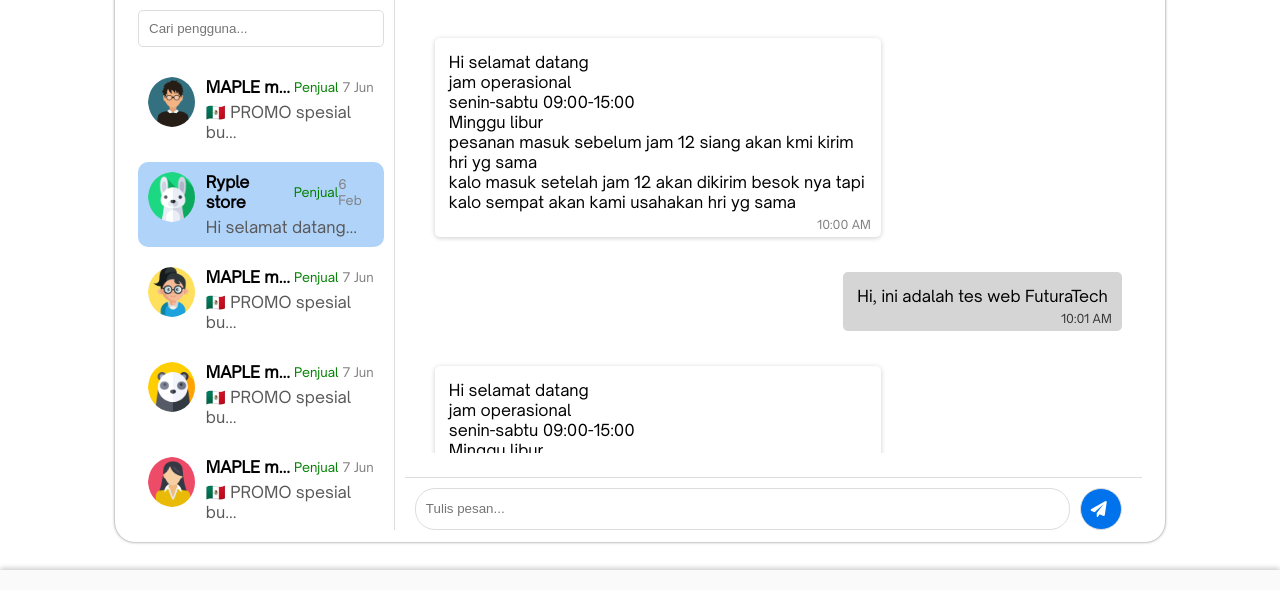
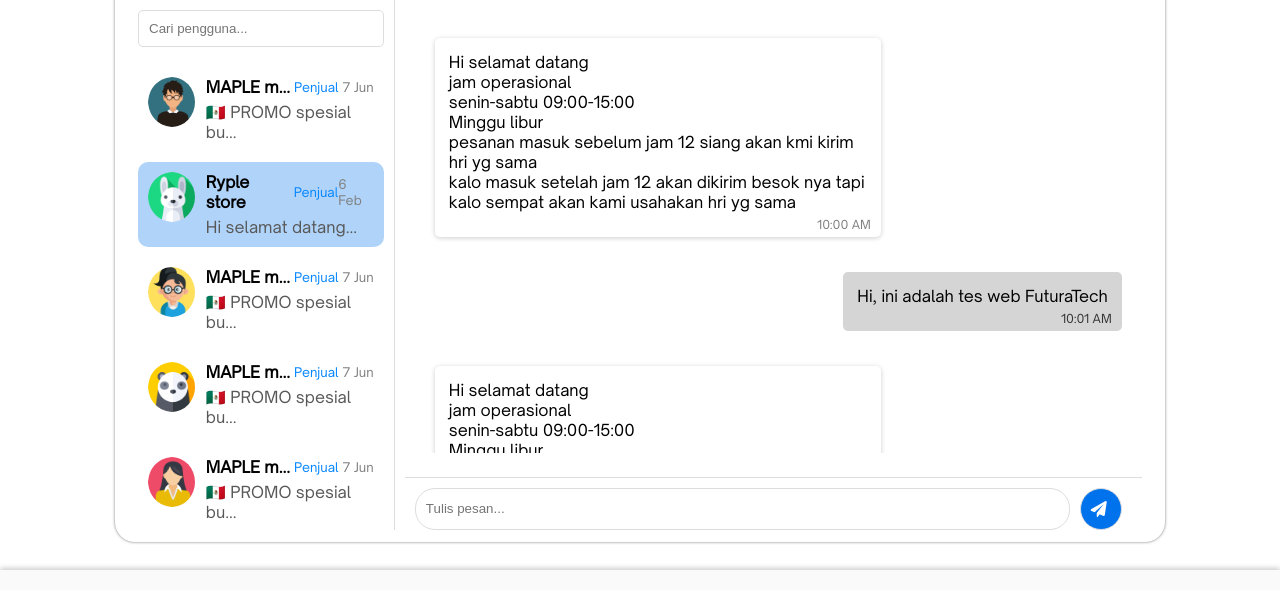
Before and after one commit to RLA07/FuturaTech, a plain HTML site: page chat.html in a window 1280 px wide. Shown: the part 210-800 px from the top of the page. Drawn offline with Linux system fonts and the light colour scheme; files whose address does not match are found by name.

Commit message:
Update chat.css

```diff
--- a/css/chat.css
+++ b/css/chat.css
@@ -91,7 +91,7 @@
 
 .chat-status {
     font-size: 0.8em;
-    color: green;
+    color: #0787ff;
 }
 
 .chat-date {
```
